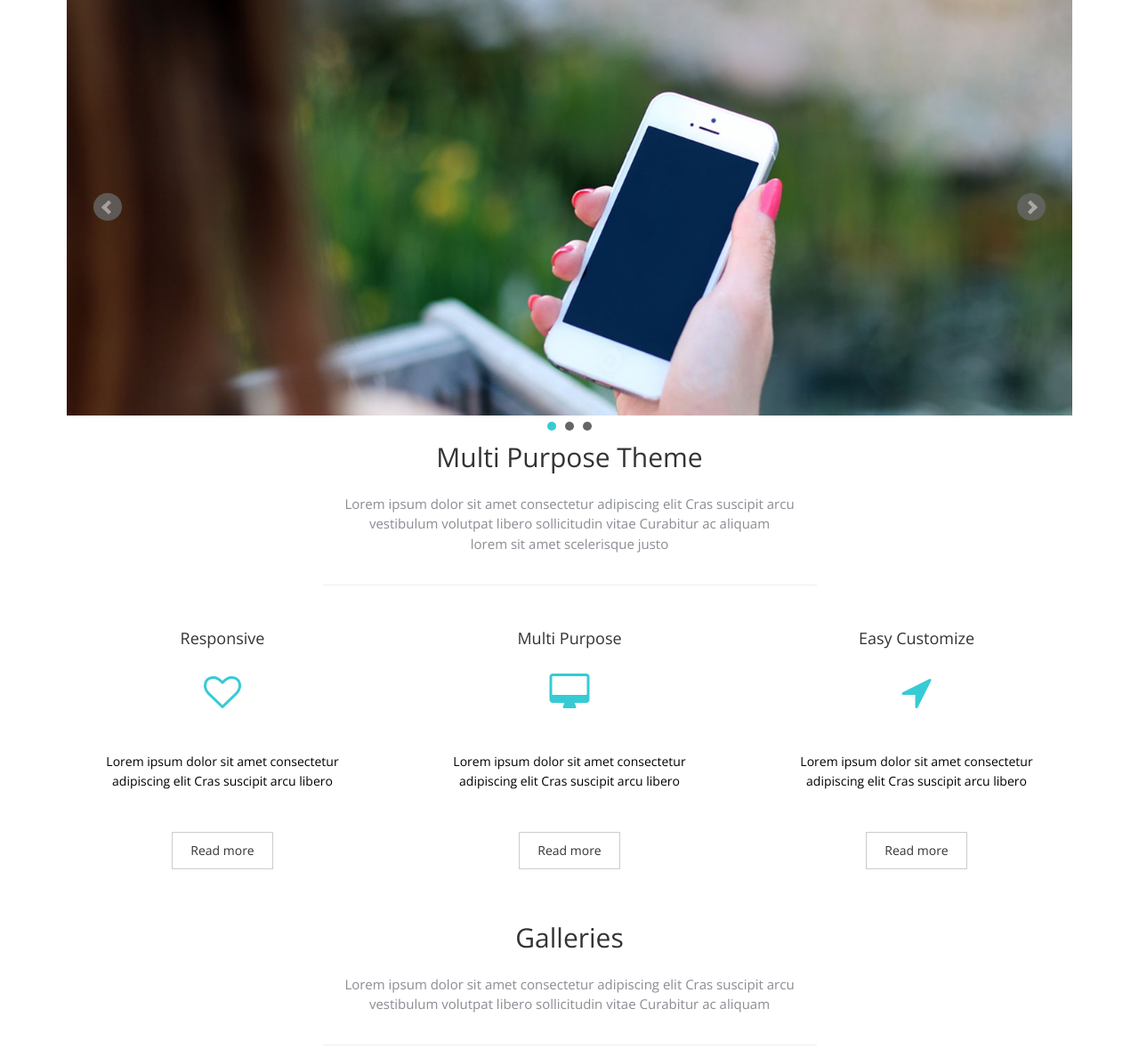
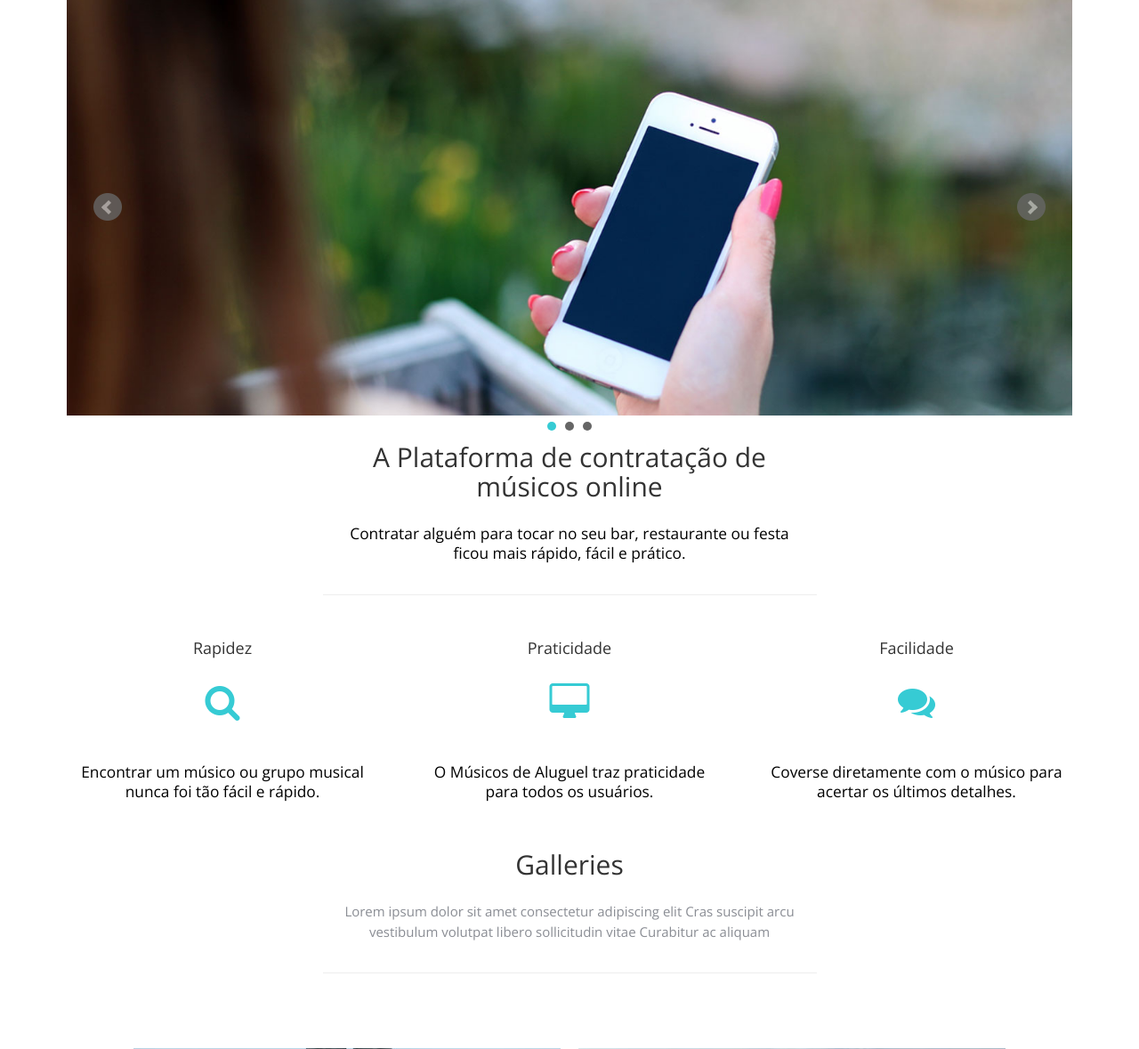
Before and after one commit to Leonardo-AD/template, a PHP site: page / in a window 1280 px wide. Shown: the part 186-1365 px from the top of the page at 89% size. Run offline with PHP 8.4, Linux system fonts and the light colour scheme.

Commit message:
atualização 14/05/2018

```diff
--- a/css/style.css
+++ b/css/style.css
@@ -600,6 +600,14 @@ ul.social-network li a.twit:hover {
   color:#1dcaff;
 }
 
+ul.social-network li a.plus:hover {
+  color:#d34836;
+}
+
+ul.social-network li a.git:hover {
+  color:#333;
+}
+
 a.scrollup{
   color:red;
 	height:55px;
--- a/index.php
+++ b/index.php
@@ -38,10 +38,10 @@
         <div class="menu">
           <ul class="nav nav-tabs" role="tablist">
             <li role="presentation" class="active"><a href="index.php">Home</a></li>
-            <li role="presentation"><a href="services.php">Gêneros Musicais</a></li>
-            <li role="presentation"><a href="blog.php">Cadastre-se</a></li>
-            <li role="presentation"><a href="portfolio.php">Login</a></li>
-            <li role="presentation"><a href="contact.php">Quem Somos</a></li>
+            <li role="presentation"><a href="generos.php">Gêneros Musicais</a></li>
+            <li role="presentation"><a href="cadastrar.php">Cadastre-se</a></li>
+            <li role="presentation"><a href="login.php">Login</a></li>
+            <li role="presentation"><a href="quemsomos.php">Quem Somos</a></li>
           </ul>
         </div>
       </div>
@@ -74,8 +74,8 @@
     <div class="row">
       <div class="col-md-6 col-md-offset-3">
         <div class="text-center">
-          <h2>Multi Purpose Theme</h2>
-          <p>Lorem ipsum dolor sit amet consectetur adipiscing elit Cras suscipit arcu<br> vestibulum volutpat libero sollicitudin vitae Curabitur ac aliquam <br> lorem sit amet scelerisque justo</p>
+          <h2>A Plataforma de contratação de músicos online</h2>
+          <p style="color: black; font-size: 13pt; text-align: justify-all;">Contratar alguém para tocar no seu bar, restaurante ou festa ficou mais rápido, fácil e prático.</p>
         </div>
         <hr>
       </div>
@@ -87,40 +87,40 @@
       <div class="box">
         <div class="col-md-4">
           <div class="wow bounceIn" data-wow-offset="0" data-wow-delay="0.4s">
-            <h4>Responsive</h4>
+            <h4>Rapidez</h4>
             <div class="icon">
-              <i class="fa fa-heart-o fa-3x"></i>
+              <i class="fa fa-search fa-3x"></i>
             </div>
-            <p>Lorem ipsum dolor sit amet consectetur adipiscing elit Cras suscipit arcu libero</p>
-            <div class="ficon">
+            <p style="color: black; font-size: 13pt; text-align: justify-all;">Encontrar um músico ou grupo musical nunca foi tão fácil e rápido.</p>
+            <!-- <div class="ficon">
               <a href="#" class="btn btn-default" role="button">Read more</a>
-            </div>
+            </div> -->
           </div>
         </div>
 
         <div class="col-md-4">
           <div class="wow bounceIn" data-wow-offset="0" data-wow-delay="1.0s">
-            <h4>Multi Purpose</h4>
+            <h4>Praticidade</h4>
             <div class="icon">
               <i class="fa fa-desktop fa-3x"></i>
             </div>
-            <p>Lorem ipsum dolor sit amet consectetur adipiscing elit Cras suscipit arcu libero</p>
-            <div class="ficon">
+            <p style="color: black; font-size: 13pt; text-align: justify-all;">O Músicos de Aluguel traz praticidade para todos os usuários.</p>
+            <!-- <div class="ficon">
               <a href="#" class="btn btn-default" role="button">Read more</a>
-            </div>
+            </div> -->
           </div>
         </div>
 
         <div class="col-md-4">
           <div class="wow bounceIn" data-wow-offset="0" data-wow-delay="1.6s">
-            <h4>Easy Customize</h4>
+            <h4>Facilidade</h4>
             <div class="icon">
-              <i class="fa fa-location-arrow fa-3x"></i>
+              <i class="fa fa-comments fa-3x"></i>
             </div>
-            <p>Lorem ipsum dolor sit amet consectetur adipiscing elit Cras suscipit arcu libero</p>
-            <div class="ficon">
+            <p style="color: black; font-size: 13pt; text-align: justify-all;">Coverse diretamente com o músico para acertar os últimos detalhes.</p>
+            <!-- <div class="ficon">
               <a href="#" class="btn btn-default" role="button">Read more</a>
-            </div>
+            </div> -->
           </div>
 
         </div>
@@ -253,7 +253,8 @@
           <ul class="social-network">
             <li><a class="face" href="#" data-placement="top" title="Facebook"><i class="fa fa-facebook fa-1x"></i></a></li>
             <li><a class="twit" href="#" data-placement="top" title="Twitter"><i class="fa fa-twitter fa-1x"></i></a></li>
-            <li><a href="#" data-placement="top" title="Google plus"><i class="fa fa-google-plus fa-1x"></i></a></li>
+            <li><a class= "plus" href="#" data-placement="top" title="Google plus"><i class="fa fa-google-plus fa-1x"></i></a></li>
+            <li><a class= "git" href="#" data-placement="top" title="GitHub"><i class="fa fa-github fa-1x"></i></a></li>
           </ul>
         </div>
       </div>
```
Also changed, not shown: cadastrar.php (renamed from blog.php, +4 -4 lines), generos.php (renamed from services.php, +4 -4 lines), login.php (renamed from portfolio.php, +4 -4 lines), quemsomos.php (renamed from contact.php, +4 -4 lines).
